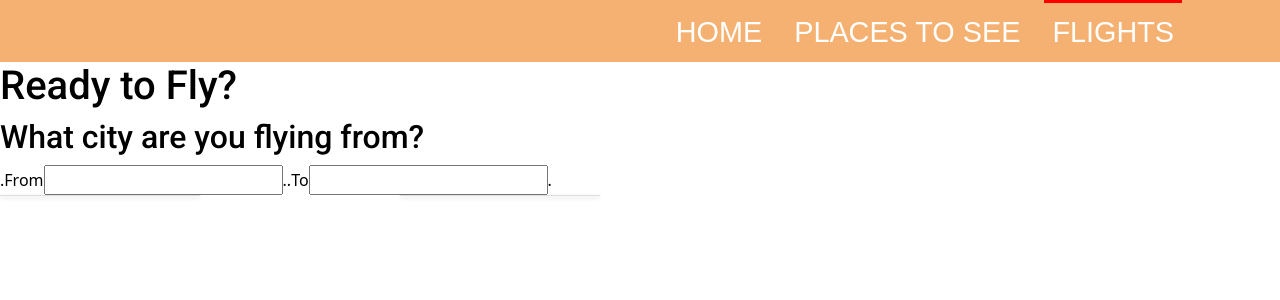
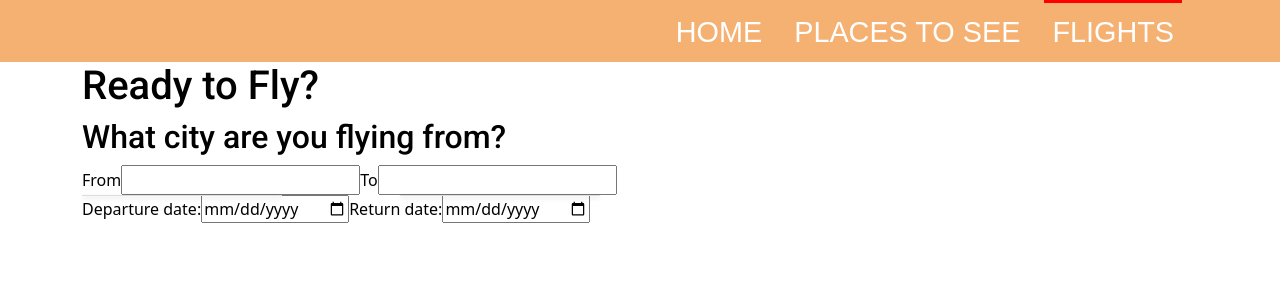
Before and after one commit to VinhKietLa/HEV-Travel-Planner, a React (Create React App) app: page /flights in a window 1280 px wide. Shown: the top 300 px of the page. Built offline with nearby package versions, Linux system fonts and the light colour scheme; a small style sheet from the web is missing.

Commit message:
added date inputs

```diff
--- a/src/components/Flights.js
+++ b/src/components/Flights.js
@@ -1,12 +1,18 @@
 import React from "react";
-// import FlightsCSS from "../styles/flights.css";
+import "../styles/flights.css";
 import "bootstrap/dist/css/bootstrap.min.css";
 import FromAndToInputs from "./flightsComponents/FromAndToInputs.js";
+import DepartAndReturn from "./flightsComponents/DepartAndReturnInputs.js";
 function Flights() {
 
   return (
     <>
+  <div className="container">
+  <form id = "autoComplete">
  <FromAndToInputs/>
+ <DepartAndReturn/>
+ </form>
+ </div>
     </>
   );
 }
--- /dev/null
+++ b/src/components/flightsComponents/DepartAndReturnInputs.js
@@ -0,0 +1,41 @@
+import React, { useState, useEffect } from "react";
+
+function DepartAndReturn() {
+  const [departDate, setDepartDate] = useState(null);
+  const [returnDate, setReturnDate] = useState(null);
+
+  function handleDepartDateChange(event) {
+    setDepartDate(event.target.value);
+  }
+
+  function handleReturnDateChange(event) {
+    setReturnDate(event.target.value);
+
+  }
+
+  useEffect(() => {
+    console.log(departDate);
+    console.log(returnDate);
+
+}, [departDate, returnDate]);
+
+  return (
+    <div>
+      <label htmlFor="departDateInput">Departure date:</label>
+      <input
+        type="date"
+        id="departDateInput"
+        onChange={handleDepartDateChange}
+      />
+
+      <label htmlFor="returnDateInput">Return date:</label>
+      <input
+        type="date"
+        id="returnDateInput"
+        onChange={handleReturnDateChange}
+      />
+    </div>
+  );
+}
+
+export default DepartAndReturn;
--- a/src/components/flightsComponents/FromAndToInputs.js
+++ b/src/components/flightsComponents/FromAndToInputs.js
@@ -1,5 +1,4 @@
 import React, { useState, useEffect } from "react";
-import FlightsCSS from "../../styles/flights.css";
 import "bootstrap/dist/css/bootstrap.min.css";
 
 function FromAndToInputs() {
@@ -8,8 +7,8 @@ function FromAndToInputs() {
   const [apiFromCity, setApiFromCity] = useState("");
 
   //not using the variables, may need them for later when generating cards.
-  const [departureAirportIata, setDepartureAirportIata] = useState("");
-  const [arrivaleAirportIata, arrivalAirportIata] = useState("");
+  // const [departureAirportIata, setDepartureAirportIata] = useState("");
+  // const [arrivaleAirportIata, arrivalAirportIata] = useState("");
 
   useEffect(() => {
     function handleFromInputChange(event) {
@@ -42,7 +41,7 @@ function FromAndToInputs() {
     // This function is called when an `option` element is clicked and sets the `fromCity` and `departureAirportIata`
     function handleOptionClick(city) {
       setApiFromCity(city.iata_code);
-      setDepartureAirportIata(city.iata_code);
+      // setDepartureAirportIata(city.iata_code);
     }
     // Selects the `#cityFromInput` element from the DOM.
     const cityFromInput = document.querySelector("#cityFromInput");
@@ -88,7 +87,7 @@ function FromAndToInputs() {
     function handleOptionClick(city) {
       console.log(city);
       setApiFromCity(city.iata_code);
-      arrivalAirportIata(city.iata_code);
+      // arrivalAirportIata(city.iata_code);
     }
     // Selects the `#cityToInput` element from the DOM.
     const cityToInput = document.querySelector("#cityToInput");
@@ -113,18 +112,16 @@ function FromAndToInputs() {
         <h1 className="heading">Ready to Fly?</h1>
       </div>
       <h2 className="heading">What city are you flying from?</h2>
-      <div>
-        <form className="autocomplete">
-          {/*From input field */}.<label htmlFor="cityFromInput">From</label>
+
+          {/*From input field */}<label htmlFor="cityFromInput">From</label>
           <input type="text" id="cityFromInput" list="cityFromSuggestidons" />
-          {/*Generated options for change of state*/}.
+          {/*Generated options for change of state*/}
           <datalist id="cityFromSuggestions">{fromCity}</datalist>
-          {/*To input field */}.<label htmlFor="cityFromInput">To</label>
+          {/*To input field */}<label htmlFor="cityFromInput">To</label>
           <input type="text" id="cityToInput" list="cityToInput" />
-          {/*Generated options for change of state*/}.
+          {/*Generated options for change of state*/}
           <datalist id="cityToSuggestions">{apiFromCity}</datalist>
-        </form>
-      </div>
+
     </>
   );
 }
--- a/src/styles/flights.css
+++ b/src/styles/flights.css
@@ -1,4 +1,4 @@
-.heading, .autocomplete {
+.heading, #autoComplete {
     color:black;
 }
 
```
